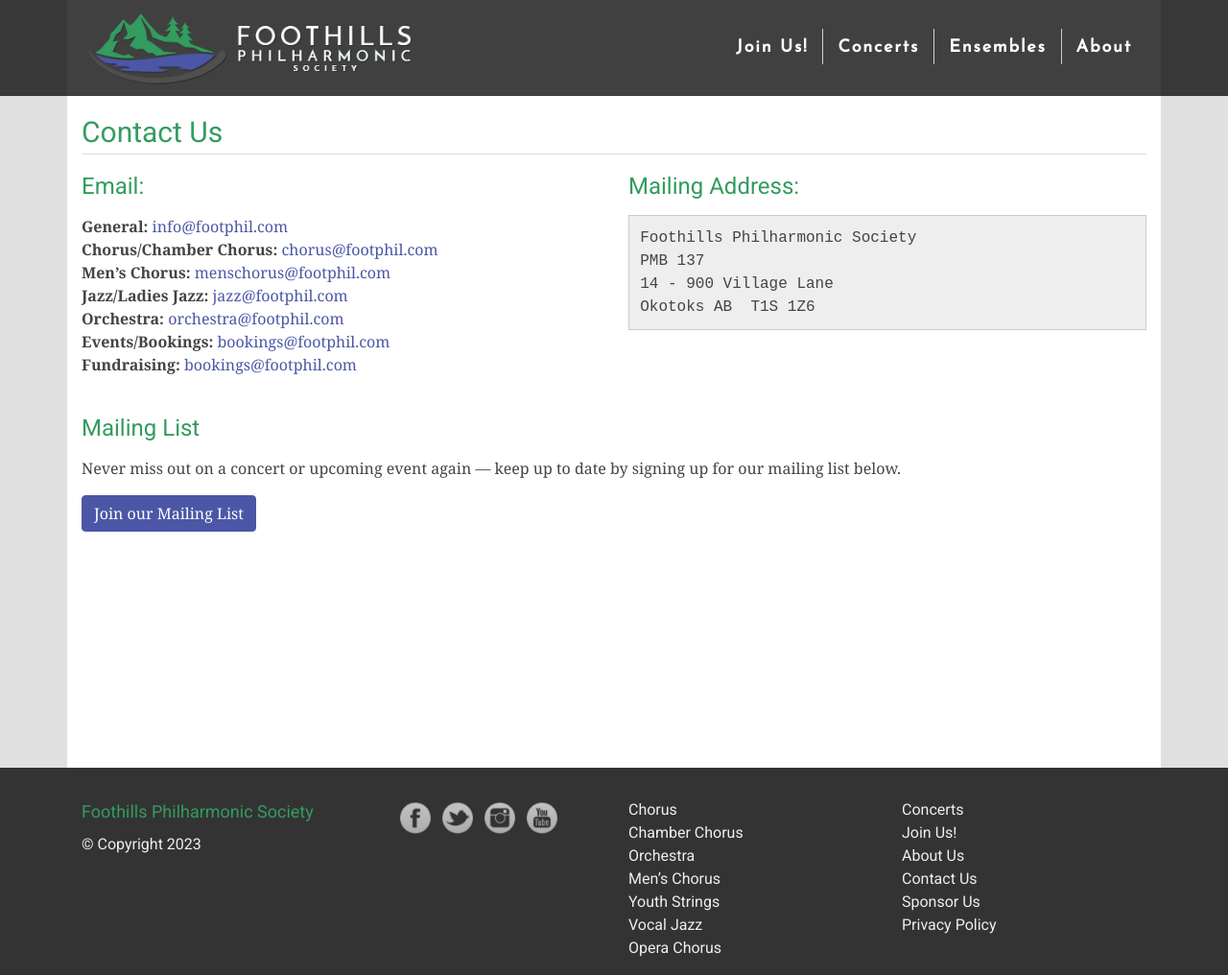
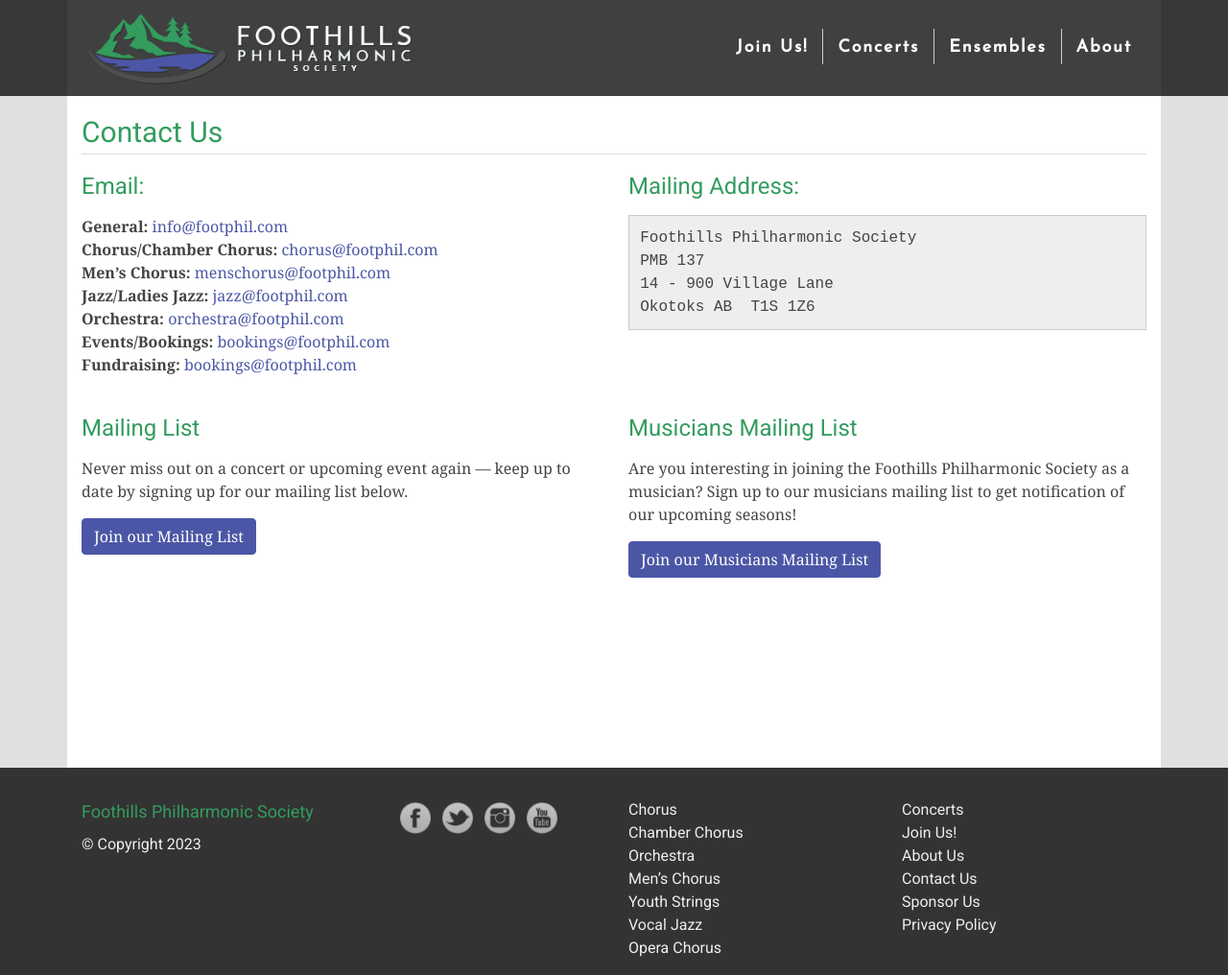
Before and after one commit to percyhanna/fps, a Jekyll site: the page built from contact.html, in a window 1280 px wide and 1016 px high. Shown: the whole window at 96% size. Built offline with Jekyll 4.4.1, drawn with Linux system fonts in a browser that asks for light colours; nearby versions of some CDN libraries; Markdown is read by kramdown in place of the engine named in the settings.

Commit message:
Update contact.html

```diff
--- a/contact.html
+++ b/contact.html
@@ -39,7 +39,7 @@
 </div>
 
 <div class="row">
-  <div class="col">
+  <div class="col-md-6 col-12">
     <h2>Mailing List</h2>
     <p>
       Never miss out on a concert or upcoming event again — keep up to date by
@@ -51,4 +51,18 @@
       >
     </p>
   </div>
+
+  <div class="col-md-6 col-12">
+    <h2>Musicians Mailing List</h2>
+    <p>
+      Are you interesting in joining the Foothills Philharmonic Society as a
+      musician? Sign up to our musicians mailing list to get notification of our
+      upcoming seasons!
+    </p>
+    <p>
+      <a class="btn btn-primary" href="http://eepurl.com/dE5N5v" target="_blank"
+        >Join our Musicians Mailing List</a
+      >
+    </p>
+  </div>
 </div>
```
